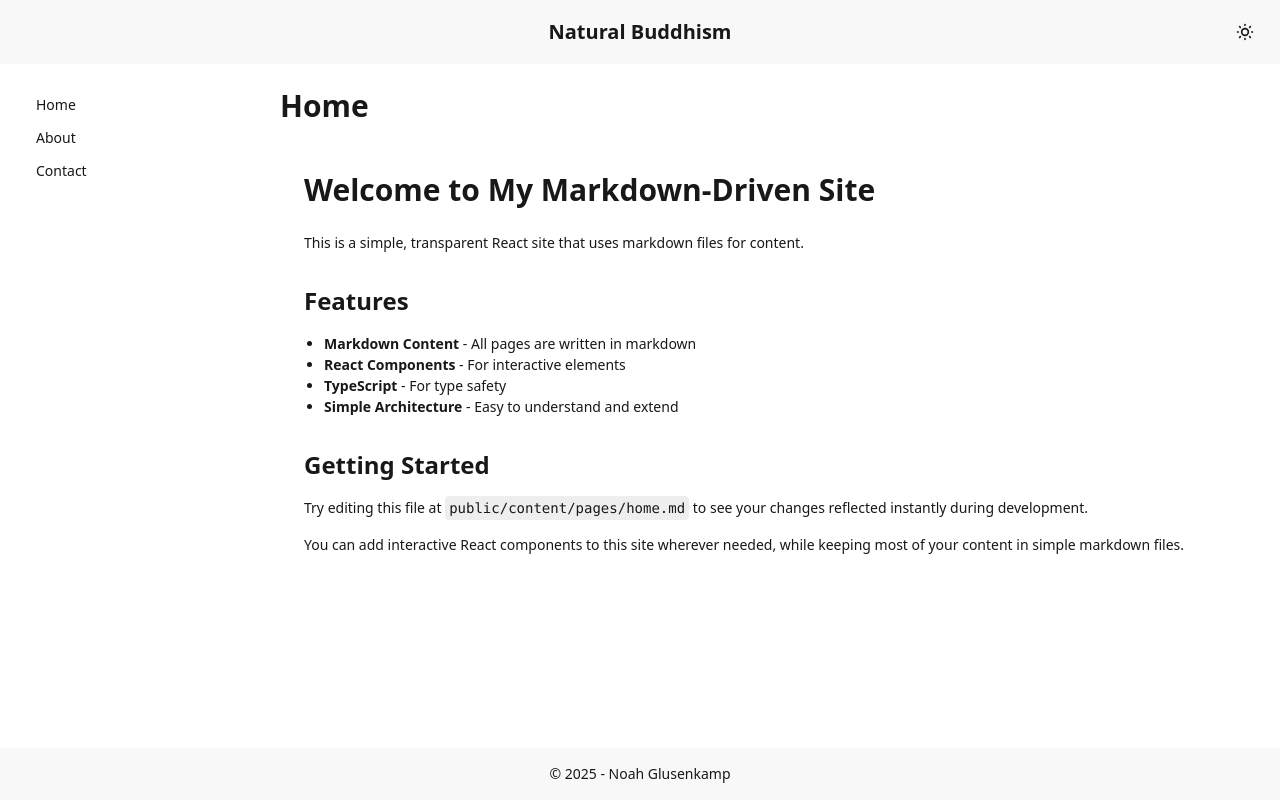
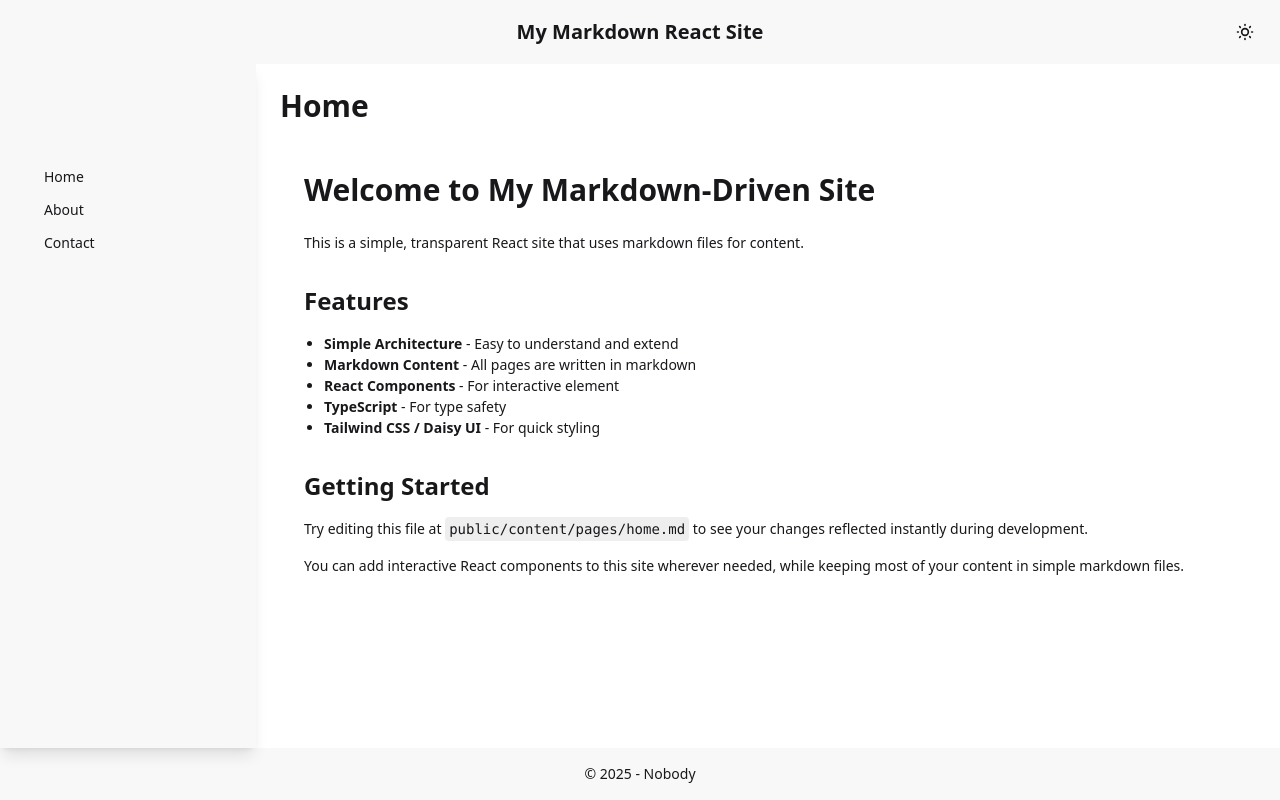
Before and after one commit to noahg/react-markdown-site, a React (Vite) app: page / in a window 1280 px wide. Built offline with nearby package versions, Linux system fonts and the light colour scheme.

Commit message:
react-markdown-site

```diff
--- a/package.json
+++ b/package.json
@@ -1,5 +1,5 @@
 {
-  "name": "natural-buddhism-dot-com",
+  "name": "react-markdown-site",
   "private": true,
   "version": "0.1.0",
   "type": "module",
--- a/public/content/pages/about.md
+++ b/public/content/pages/about.md
@@ -1,6 +1,6 @@
 # About This Project
 
-This site was built with a focus on first principles and transparency, using:
+This site was built with a focus on text and easy publishing.
 
 - React for UI components
 - TypeScript for type safety
--- a/public/content/pages/contact.md
+++ b/public/content/pages/contact.md
@@ -1,19 +1,9 @@
 # Contact
 
-This is an example contact page where you could include your contact information or a contact form.
+This is an example contact page where you could include your contact information.
 
 ## Get In Touch
 
 - Email: example@example.com
 - Twitter: [@example](https://twitter.com/example)
 - GitHub: [your-username](https://github.com/your-username)
-
-## Example Contact Form
-
-To add an interactive contact form here, you would:
-
-1. Create a React component for the form
-2. Import and use it in a special version of the MarkdownRenderer that supports React components in Markdown
-3. Handle form submission either client-side or to a backend API
-
-This demonstrates how you can mix markdown content with interactive React components where needed.
--- a/public/content/pages/home.md
+++ b/public/content/pages/home.md
@@ -4,10 +4,12 @@ This is a simple, transparent React site that uses markdown files for content.
 
 ## Features
 
+- **Simple Architecture** - Easy to understand and extend
 - **Markdown Content** - All pages are written in markdown
-- **React Components** - For interactive elements
+- **React Components** - For interactive element
 - **TypeScript** - For type safety
-- **Simple Architecture** - Easy to understand and extend
+- **Tailwind CSS / Daisy UI** - For quick styling
+
 
 ## Getting Started
 
--- a/src/components/Layout.tsx
+++ b/src/components/Layout.tsx
@@ -1,4 +1,3 @@
-// src/components/Layout.tsx
 import { ReactNode, useState, useEffect } from 'react'
 import Navigation from './Navigation'
 import { NavigationItem } from '../App'
@@ -14,9 +13,7 @@ function Layout({ children, navigation }: LayoutProps) {
   const [theme, setTheme] = useState<ThemeType>('light')
   const [sidebarOpen, setSidebarOpen] = useState(false)
 
-  // Check for system preference on initial load
   useEffect(() => {
-    // Check for saved theme preference
     const savedTheme = localStorage.getItem('theme') as ThemeType;
     if (savedTheme && ['light', 'dark', 'caramellatte'].includes(savedTheme)) {
       setTheme(savedTheme);
@@ -31,7 +28,6 @@ function Layout({ children, navigation }: LayoutProps) {
     localStorage.setItem('theme', theme);
   }, [theme])
 
-  // Get theme icon based on current theme
   const getThemeIcon = () => {
     return (
       <svg xmlns="http://www.w3.org/2000/svg" className="h-5 w-5" fill="none" viewBox="0 0 24 24" stroke="currentColor">
@@ -55,7 +51,7 @@ function Layout({ children, navigation }: LayoutProps) {
           </button>
         </div>
         <div className="navbar-center">
-          <span className="text-xl font-bold normal-case">Natural Buddhism</span>
+          <span className="text-xl font-bold normal-case">My Markdown React Site</span>
         </div>
         <div className="navbar-end">
           <div className="dropdown dropdown-end">
@@ -71,19 +67,29 @@ function Layout({ children, navigation }: LayoutProps) {
         </div>
       </div>
 
-      {/* Main content with sidebar */}
-      <div className="flex flex-1 overflow-hidden">
-        {/* Sidebar - always below navbar */}
-        <div className={`
-           w-64 shrink-0 transition-all duration-300 ease-in-out overflow-y-auto
-          lg:block ${sidebarOpen ? 'block' : 'hidden'} z-10
+ {/* Content area with sidebar and main content */}
+ <div className="flex flex-1 relative">
+        {/* Sidebar - overlay on mobile, fixed on desktop */}
+        <aside className={`
+          bg-base-200 w-64 transition-all duration-300 ease-in-out overflow-y-auto
+          shadow-lg z-20
+          lg:relative lg:translate-x-0 lg:min-h-full lg:h-auto
+          fixed left-0 top-0 h-full pt-16
+          ${sidebarOpen ? 'translate-x-0' : '-translate-x-full'}
         `}>
-          <div className="p-4">
-            <ul className="menu p-2 rounded-box">
+          <div className="p-4 h-full">
+            <ul className="menu p-4 rounded-box">
               <Navigation items={navigation} mobile={false} />
             </ul>
           </div>
-        </div>
+        </aside>
+
+        {/* Overlay backdrop when sidebar is open on mobile */}
+        <div
+          className={`fixed inset-0 bg-gary bg-opacity-50 z-10 lg:hidden transition-opacity duration-300 ${sidebarOpen ? 'opacity-100' : 'opacity-0 pointer-events-none'}`}
+          onClick={() => setSidebarOpen(false)}
+        ></div>
+
 
         {/* Main content area */}
         <main className="flex-1 p-6 overflow-y-auto">
@@ -94,7 +100,7 @@ function Layout({ children, navigation }: LayoutProps) {
       {/* Footer */}
       <footer className="footer footer-center p-4 bg-base-200 text-base-content">
         <div>
-          <p>© {new Date().getFullYear()} - Noah Glusenkamp</p>
+          <p>© {new Date().getFullYear()} - Nobody</p>
         </div>
       </footer>
     </div>
--- a/src/routes/ContentPage.tsx
+++ b/src/routes/ContentPage.tsx
@@ -9,7 +9,7 @@ interface ContentPageProps {
 function ContentPage({ path, title }: ContentPageProps) {
   // Update document title when page changes
   useEffect(() => {
-    document.title = `${title} | Natural Buddhism`
+    document.title = `${title} | React Markdown Site`
   }, [title])
 
   return (
```
